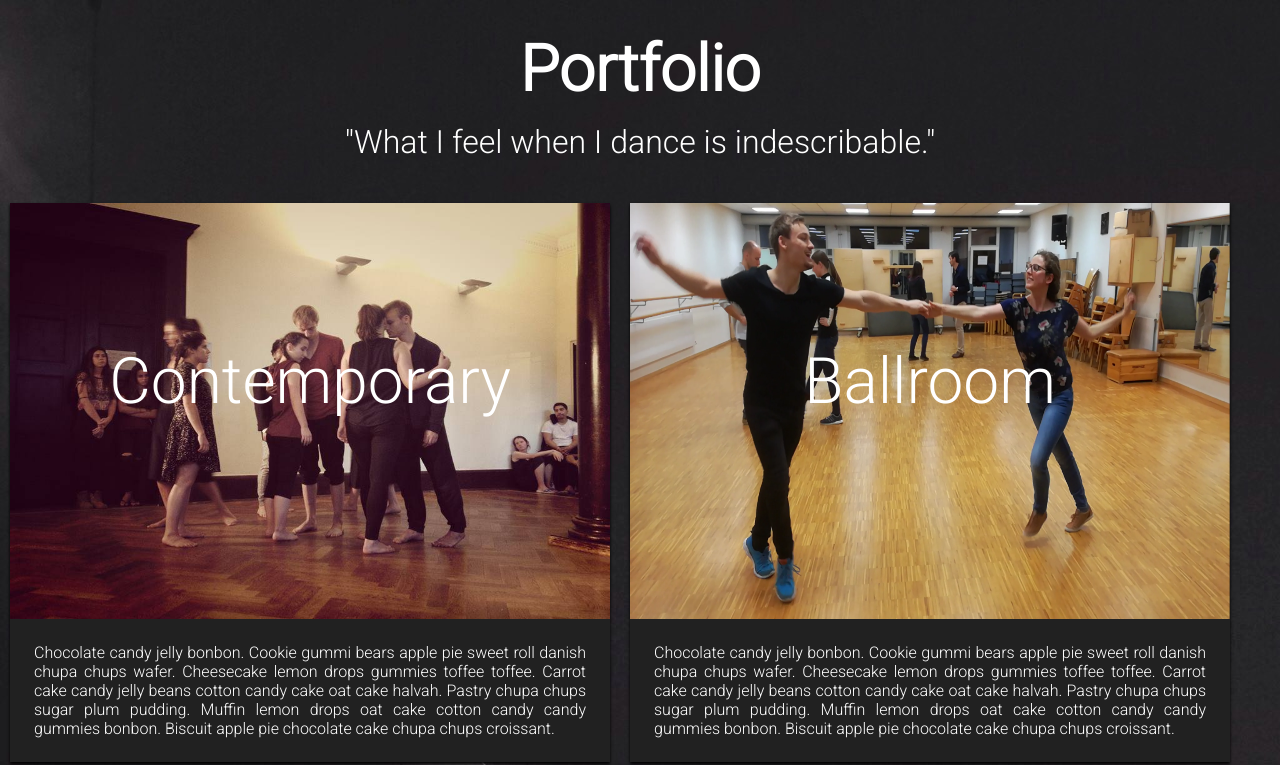
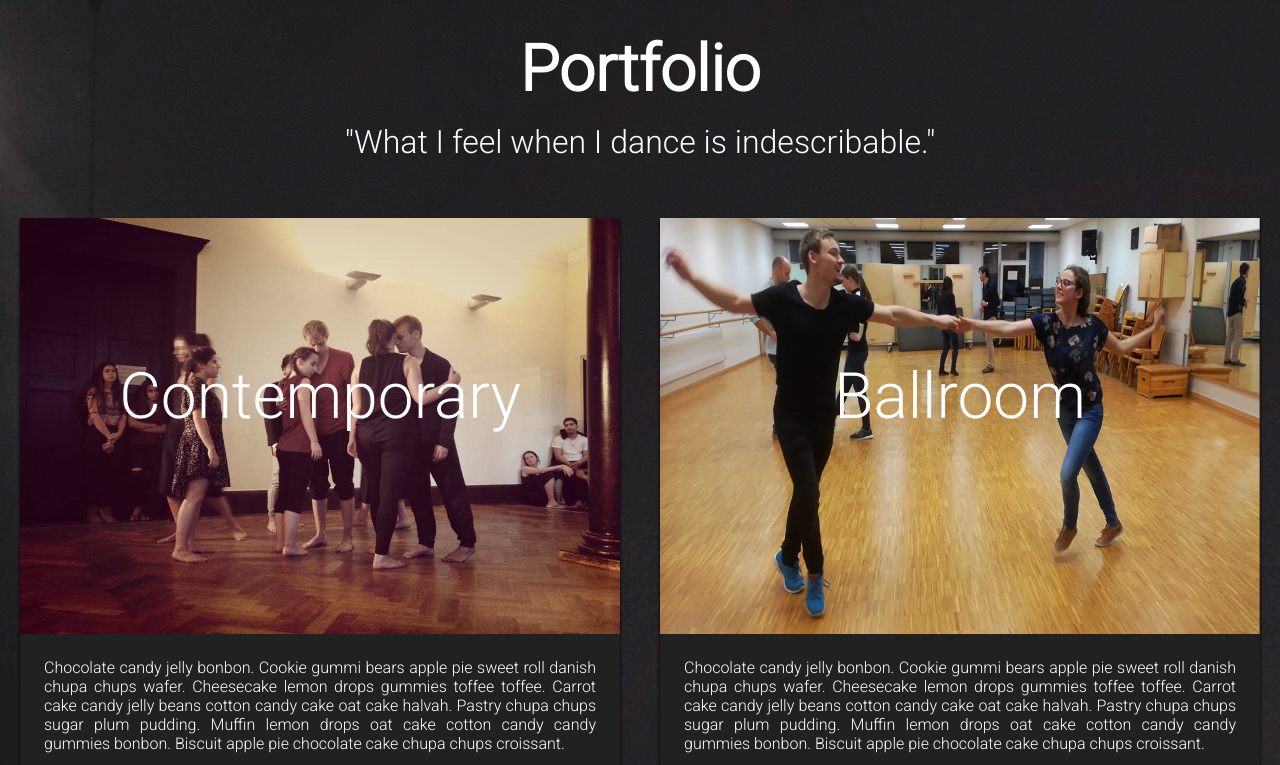
Before and after one commit to jan-ondruch/jan-dancing, a plain HTML site: page portfolio.html in a window 1280 px wide. Shown: the top 765 px of the page. Drawn offline with nearby package versions, Linux system fonts and the light colour scheme.

Commit message:
git macro commit

```diff
--- a/main.css
+++ b/main.css
@@ -164,15 +164,22 @@ footer {
 
 	#container {
 		/* damn how to center that shit?*/
-  		background: blue;
-  		margin: 10px auto;
- 	 	position: relative;
-  		text-align:center;
+  		padding: 0;
+		margin: 0;
+		list-style: none;
+
+		display: -webkit-box;
+		display: -moz-box;
+		display: -ms-flexbox;
+		display: -webkit-flex;
+		display: flex;
+
+		-webkit-flex-flow: row wrap;
+		justify-content: space-around;
 	}
 
 	#box {
 		max-width: 600px;
-		float: left;
-		margin: 10px 10px;
+		margin: 25px 10px;
 	}
 }
```
